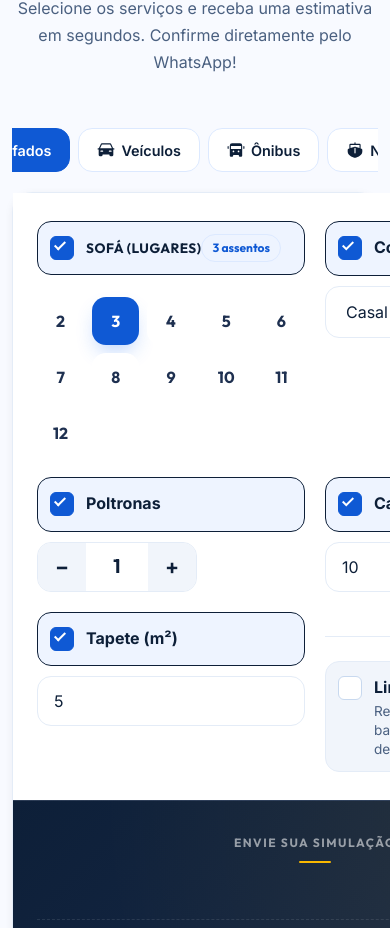
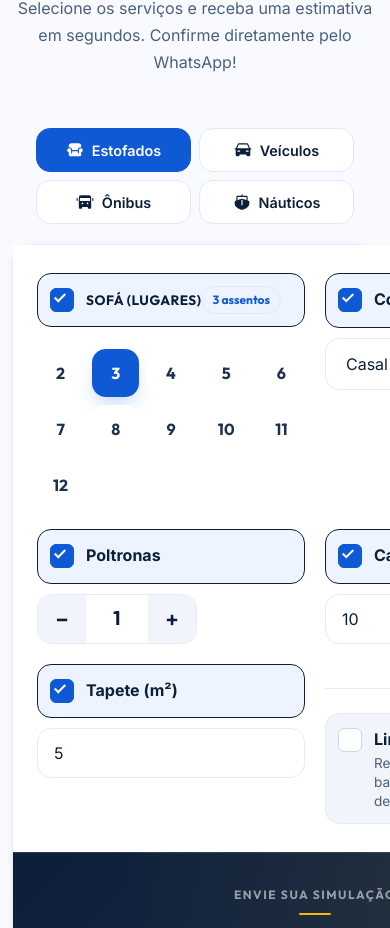
Before and after one commit to Daarkozzy/MasterClean, a React (Vite) app: page / in a window 390 px wide. Shown: the part 5793-6721 px from the top of the page. Built offline with nearby package versions, Linux system fonts and the light colour scheme.

Commit message:
Tabs de categorias em grid 2x2 no mobile

```diff
--- a/src/components/PriceEstimator.css
+++ b/src/components/PriceEstimator.css
@@ -56,43 +56,27 @@
 
 @media (max-width: 500px) {
   .estimator__tabs-container {
-    overflow-x: auto;
-    gap: 8px;
-    padding: 0 14px;
-    margin-bottom: 16px;
-    -webkit-overflow-scrolling: touch;
-    scroll-behavior: smooth;
-    flex-wrap: nowrap;
-  }
-
-  .estimator__tabs-container::-webkit-scrollbar {
-    height: 3px;
-  }
-
-  .estimator__tabs-container::-webkit-scrollbar-track {
-    background: rgba(255, 255, 255, 0.1);
-  }
-
-  .estimator__tabs-container::-webkit-scrollbar-thumb {
-    background: var(--brand-blue);
-    border-radius: 2px;
+    display: grid;
+    grid-template-columns: 1fr 1fr;
+    gap: 12px;
+    padding: 0 24px;
+    margin-bottom: 24px;
+    overflow: visible;
   }
 
   .estimator__tab-btn {
-    padding: 8px 14px;
-    border-radius: var(--radius-pill);
-    border: 1.5px solid var(--blue-100);
-    background: var(--white);
-    color: var(--gray-700);
-    font-size: 0.75rem;
-    font-weight: 600;
+    padding: 12px 16px;
+    border-radius: var(--radius-md);
+    font-size: 0.9rem;
     white-space: nowrap;
     flex-shrink: 0;
     cursor: pointer;
     transition: var(--transition-fast);
     display: flex;
     align-items: center;
-    gap: 6px;
+    justify-content: center;
+    gap: 8px;
+    min-height: 48px;
   }
 
   .estimator__tab-btn:hover {
```
